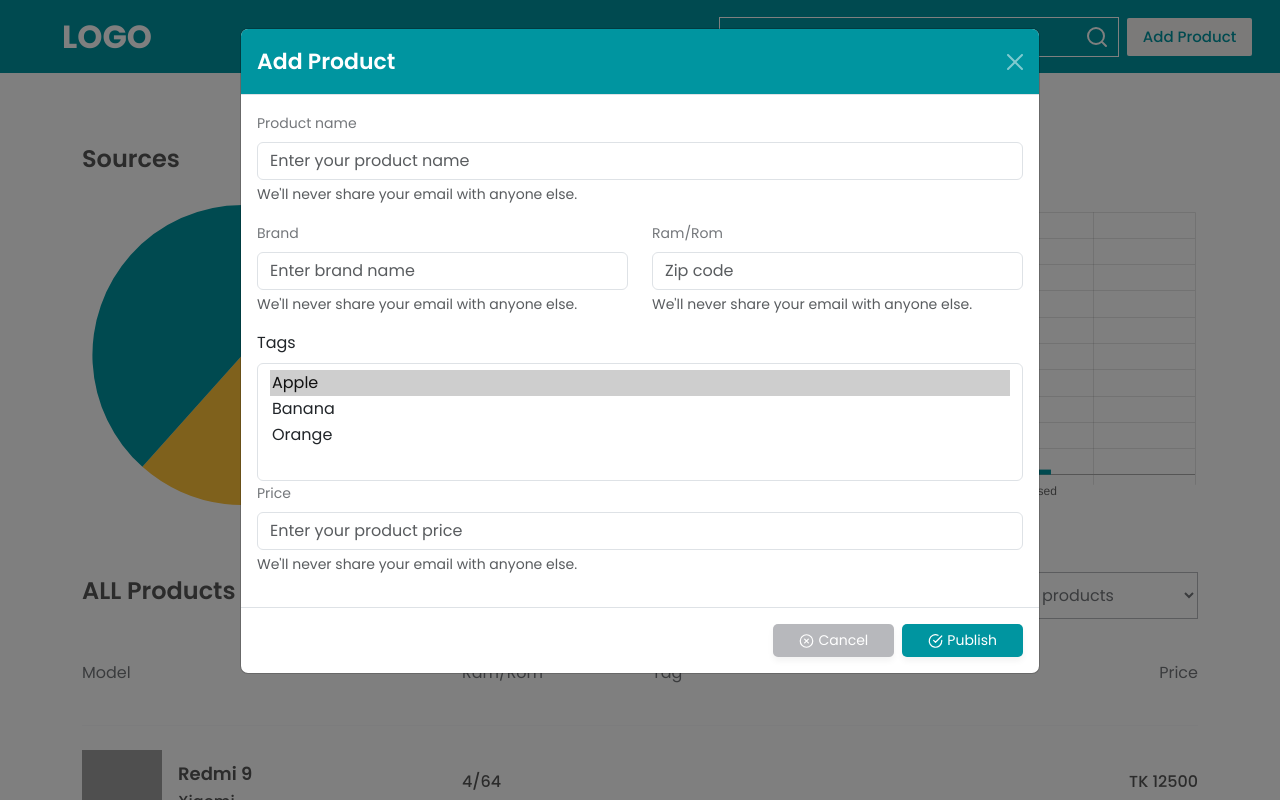
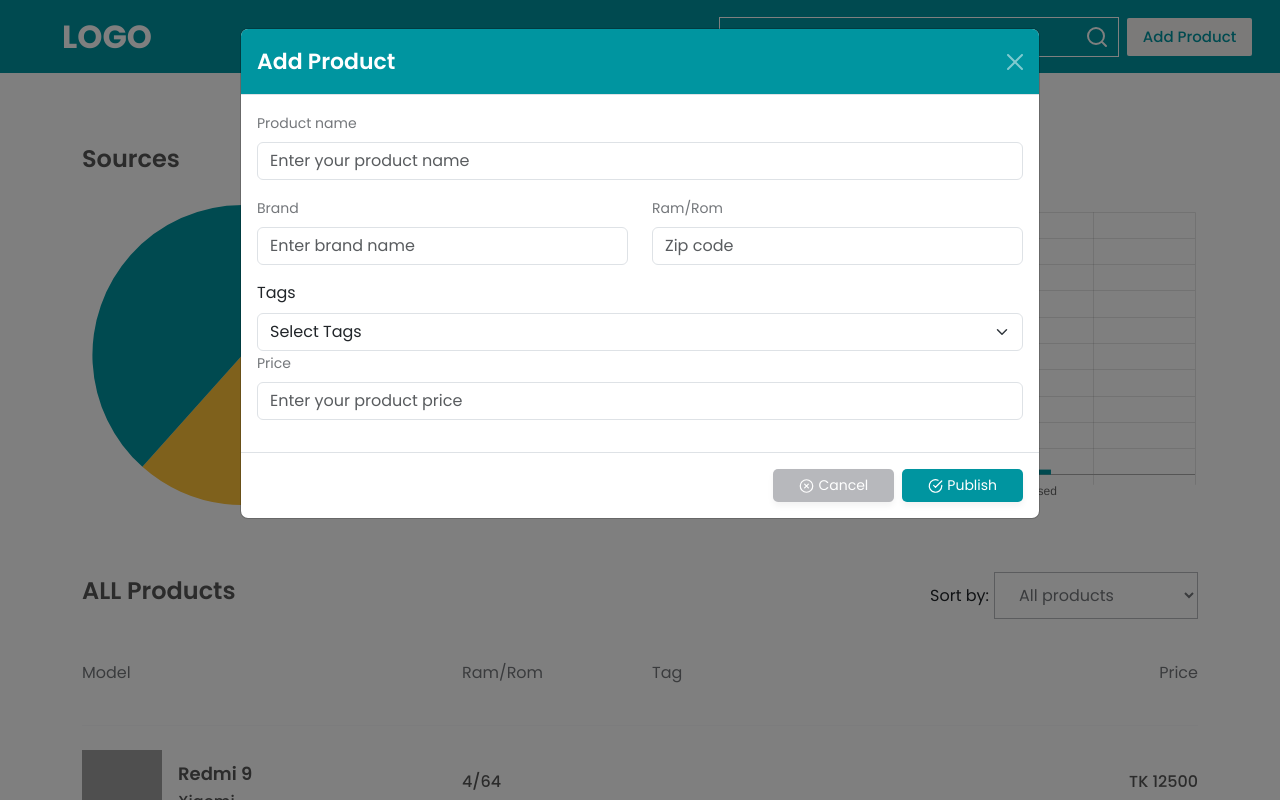
Before and after one commit to abdulkadershohan/gain-solutions-frontend-task, a React (Create React App) app: page / in a window 1280 px wide. Both pictures are taken after typing "Sample" into the empty fields and a click on the button "Add Product". Shown: the top 800 px of the page. Built offline with nearby package versions, Linux system fonts and the light colour scheme; grey boxes are pictures that could not be loaded.

Commit message:
form done

```diff
--- a/src/components/modal/Modal.js
+++ b/src/components/modal/Modal.js
@@ -4,7 +4,13 @@ import PublishIcon from '../../assets/svg/PublishIcon'
 import { Input } from '../../utilitty'
 import './Modal.css'
 export default function Modal() {
-    const [formData, setFormData] = React.useState(null)
+    const [formData, setFormData] = React.useState({
+        productName: '',
+        brand: '',
+        rom_ram: '',
+        tag: [],
+        price: '',
+    })
 
     const handleFormData = (e) => {
         e.prevDefault()
@@ -25,36 +31,42 @@ export default function Modal() {
                         <button type="button" className="btn-close btn-close-white" data-bs-dismiss="modal" aria-label="Close"></button>
                     </div>
                     <div className="modal-body">
-                        <form onSubmit={handleFormData} >
+                        <form>
                             <Input label={'Product name'}
                                 placeholder={'Enter your product name'}
+                                onChange={(e) => setFormData({ ...formData, productName: e.target.value })}
                             />
                             <div className="row">
                                 <div className="col-6">
                                     <Input label={'Brand'}
                                         placeholder={'Enter brand name'}
+                                        onChange={(e) => setFormData({ ...formData, brand: e.target.value })}
                                     />
 
                                 </div>
                                 <div className="col-6">
                                     <Input label={'Ram/Rom'}
                                         placeholder={'Zip code'}
+                                        onChange={(e) => setFormData({ ...formData, rom_ram: e.target.value })}
                                     />
                                 </div>
                             </div>
-                            <label for="tags-input" class="form-label">Tags</label>
-                            <select class="form-select" id="tags-input" name="tags[]" multiple>
-                                <option disabled hidden value="">Choose a tag...</option>
-                                <option value="1" selected="selected">Apple</option>
-                                <option value="2">Banana</option>
-                                <option value="3">Orange</option>
+                            <label for="tags-input" className="form-label">Tags</label>
+                            <select className="form-select" aria-label="Default select example"
+                                onChange={(e) => setFormData({ ...formData, tag: e.target.value })}
+                            >
+                                <option value="1">
+                                    Select Tags
+                                </option>
+                                <option value="Best value">Best value</option>
+                                <option value="Best Performance">Best Performance</option>
+                                <option value="Best Camera">Best Camera</option>
                             </select>
-                            <div class="invalid-feedback">Please select a valid tag.</div>
+
                             <Input label={'Price'}
                                 placeholder={'Enter your product price'}
+                                onChange={(e) => setFormData({ ...formData, price: e.target.value })}
                             />
-
-
                         </form>
                     </div>
                     <div className="modal-footer">
@@ -67,7 +79,11 @@ export default function Modal() {
                         <button type="button" className="btn publish-btn d-flex gap-1 " data-bs-dismiss="modal">
 
                             <PublishIcon />
-                            <span className='cancel-text'  >Publish</span>
+                            <span className='cancel-text'
+                                onClick={() => {
+                                    console.log(formData)
+                                }}
+                            >Publish</span>
 
                         </button>
                     </div>
--- a/src/utilitty/Input.js
+++ b/src/utilitty/Input.js
@@ -1,6 +1,6 @@
 import React from 'react'
 
-export default function Input({ label, type, placeholder, ...rest }) {
+export default function Input({ label, type, placeholder, onChange, ...rest }) {
     return (
         <div className="mb-3">
             <label htmlFor={label} className="form-label"
@@ -12,8 +12,10 @@ export default function Input({ label, type, placeholder, ...rest }) {
             >{label}</label>
             <input type={type} className="form-control" id={label} aria-describedby={label}
                 placeholder={placeholder}
+                onChange={onChange}
+
             />
-            <div id="emailHelp" className="form-text">We'll never share your email with anyone else.</div>
+
         </div>
 
     )
```
